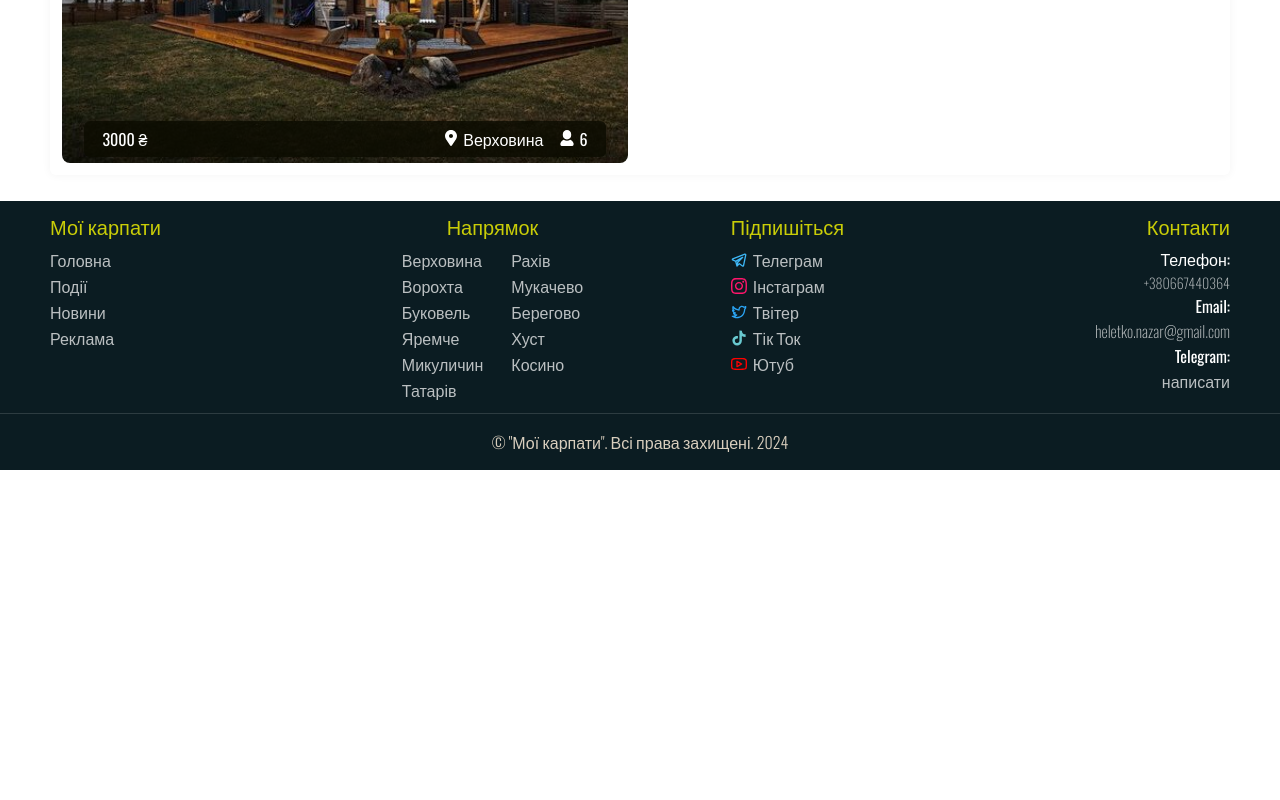
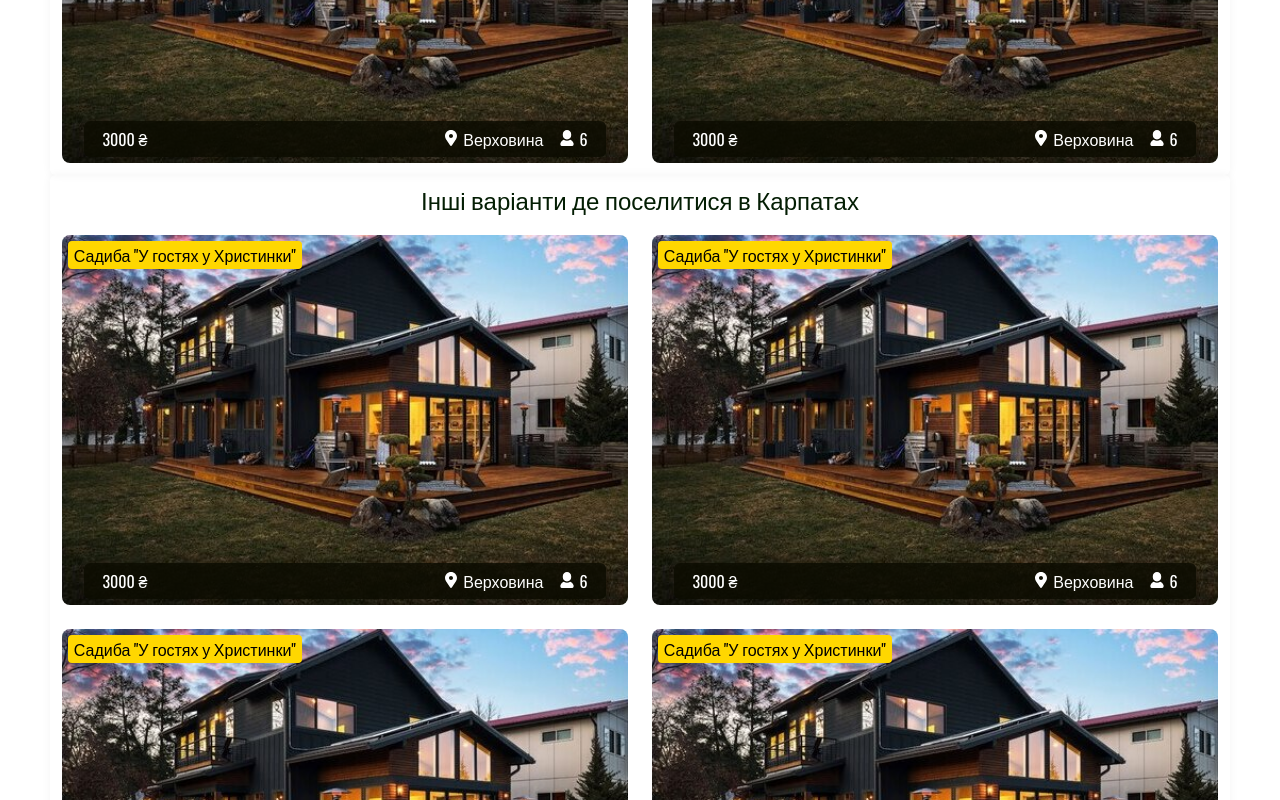
Before and after one commit to NazarHeletko/karpaty, a Next.js app: page /realty in a window 1280 px wide. Shown: the part 1240-2040 px from the top of the page. Before the commit the page ends 1710 px from the top, so only its background shows below. Built offline with nearby package versions, Linux system fonts and the light colour scheme.

Commit message:
dfdsdfsaf

```diff
--- a/src/components/Page/RealtyPage/RealtyItems/RealtyItems.tsx
+++ b/src/components/Page/RealtyPage/RealtyItems/RealtyItems.tsx
@@ -17,8 +17,9 @@ const RealtyItems = ({oblastItems}:Props) => {
         <RealityItem />
         <RealityItem />
         <RealityItem />
+        <RealityItem />
       </div>
-      {/* <div className={styles["search-recomendations-region"]}>
+      <div className={styles["search-recomendations-region"]}>
         <h2>Інші варіанти де поселитися в Карпатах</h2>
         <RealityItem />
         <RealityItem />
@@ -30,7 +31,7 @@ const RealtyItems = ({oblastItems}:Props) => {
         <RealityItem />
         <RealityItem />
         <RealityItem />
-      </div> */}
+      </div>
     </div>
   );
 };
```
